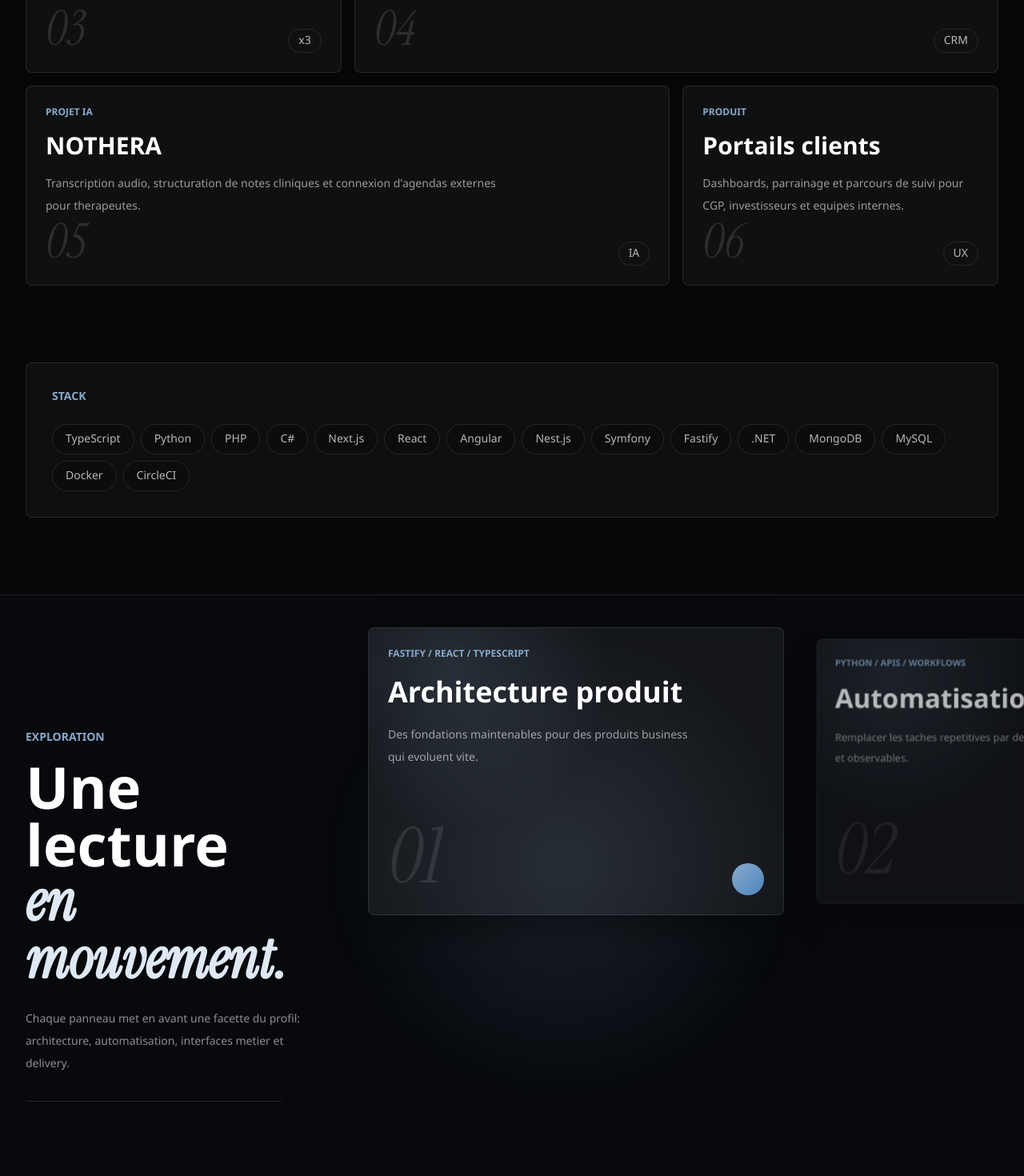
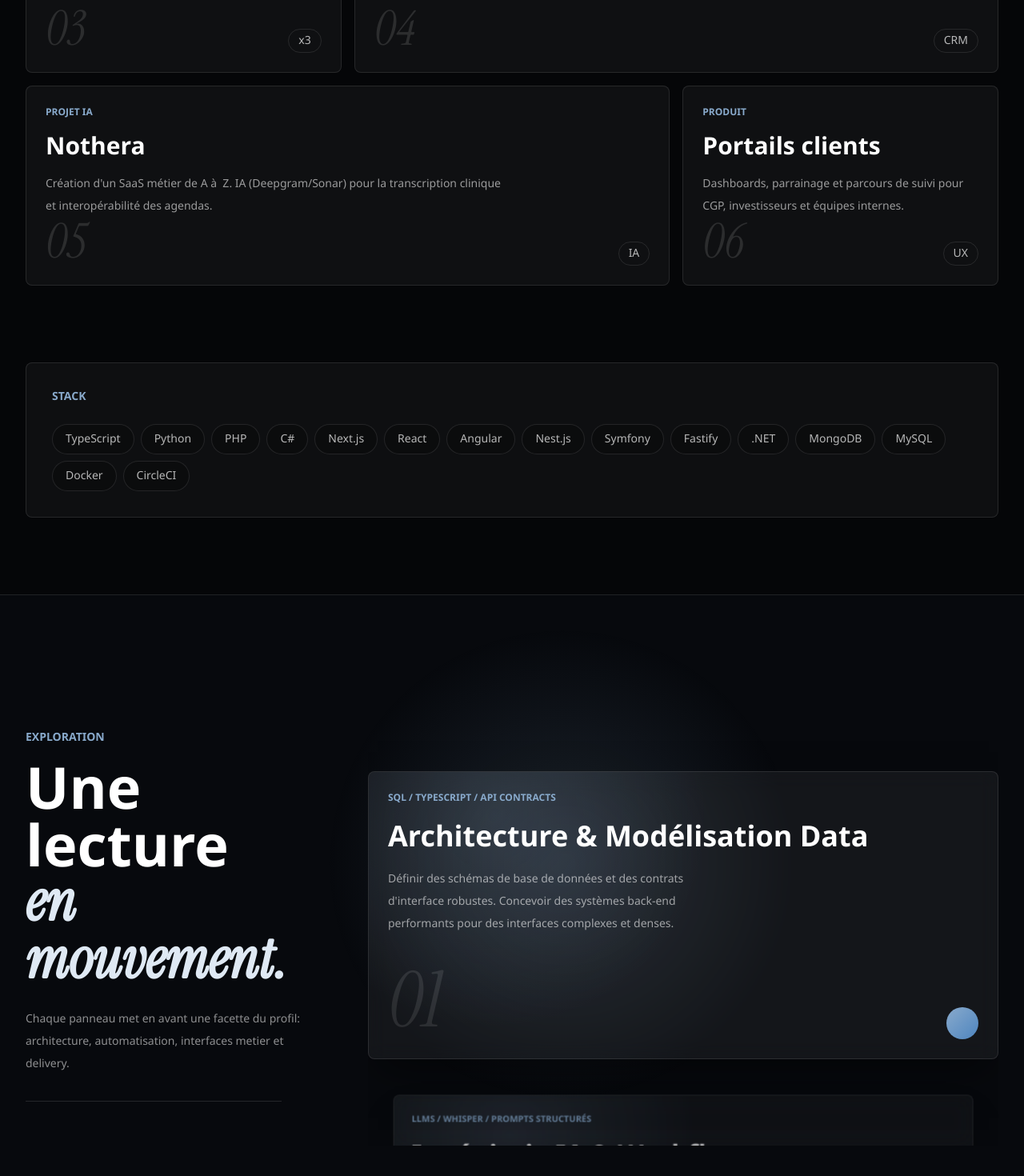
Before and after one commit to adamslma/adam-salama-portfolio, a Next.js app in the folder adam-salama-portfolio/: page / in a window 1280 px wide. Shown: the part 1661-3131 px from the top of the page at 80% size. Built offline with nearby package versions, Linux system fonts and the light colour scheme; a web font is replaced by a local one.

Commit message:
chore: fix exploration modified texts

```diff
--- a/adam-salama-portfolio/app/layout.tsx
+++ b/adam-salama-portfolio/app/layout.tsx
@@ -2,9 +2,9 @@ import type { Metadata } from "next";
 import "./globals.css";
 
 export const metadata: Metadata = {
-  title: "Adam Salama | Developpeur Full-Stack",
+  title: "Adam Salama | Développeur Full-Stack",
   description:
-    "Portfolio d'Adam Salama, developpeur full-stack oriente performance, automatisation et applications metier.",
+    "Portfolio d'Adam Salama, développeur full-stack orienté performance, automatisation et applications métier.",
 };
 
 export default function RootLayout({ children }: { children: React.ReactNode }) {
--- a/adam-salama-portfolio/app/page.tsx
+++ b/adam-salama-portfolio/app/page.tsx
@@ -5,42 +5,42 @@ const achievements = [
   {
     title: "Refonte CFP 2.0",
     eyebrow: "Lead full-stack",
-    body: "Pilotage de 4 developpeurs, cadrage technique, sprints et revues de code sur une refonte produit stratgique.",
+    body: "Lead technique d'une équipe de 4 développeurs juniors. Cadrage de l'architecture, code reviews et fiabilisation d'un produit stratégique.",
     metric: "4 devs",
     className: "md:col-span-2",
   },
   {
     title: "Automatisation RH",
     eyebrow: "Workflow APIs",
-    body: "Evaluation automatisée via Welcome To The Jungle et TestGorilla pour absorber le volume de candidatures.",
+    body: "Conception de pipelines d'intégration d'APIs (WTTJ, TestGorilla) automatisant plus de 29 000 actions chronophages.",
     metric: "29k actions",
     className: "",
   },
   {
     title: "CI optimisée",
     eyebrow: "Delivery",
-    body: "Refonte de la chaine d'integration pour réduire les temps d'attente et fluidifier les deploiements.",
+    body: "Refonte de la chaine d'intégration pour réduire les temps d'attente et fluidifier les deploiements.",
     metric: "x3",
     className: "",
   },
   {
     title: "CRM SDR",
-    eyebrow: "Backend metier",
+    eyebrow: "Backend métier",
     body: "Centralisation des leads via webhooks, consolidation des sources et optimisation du tracking UTM.",
     metric: "CRM",
     className: "md:col-span-2",
   },
   {
-    title: "NOTHERA",
+    title: "Nothera",
     eyebrow: "Projet IA",
-    body: "Transcription audio, structuration de notes cliniques et connexion d'agendas externes pour therapeutes.",
+    body: "Création d'un SaaS métier de A à  Z. IA (Deepgram/Sonar) pour la transcription clinique et interopérabilité des agendas.",
     metric: "IA",
     className: "md:col-span-2",
   },
   {
     title: "Portails clients",
     eyebrow: "Produit",
-    body: "Dashboards, parrainage et parcours de suivi pour CGP, investisseurs et equipes internes.",
+    body: "Dashboards, parrainage et parcours de suivi pour CGP, investisseurs et équipes internes.",
     metric: "UX",
     className: "",
   },
@@ -48,24 +48,24 @@ const achievements = [
 
 const galleryItems = [
   {
-    title: "Architecture produit",
-    label: "Fastify / React / TypeScript",
-    text: "Des fondations maintenables pour des produits business qui evoluent vite.",
+    title: "Architecture & Modélisation Data",
+    label: "SQL / TypeScript / API Contracts",
+    text: "Définir des schémas de base de données et des contrats d'interface robustes. Concevoir des systèmes back-end performants pour des interfaces complexes et denses.",
   },
   {
-    title: "Automatisation",
-    label: "Python / APIs / Workflows",
-    text: "Remplacer les taches repetitives par des pipelines fiables et observables.",
+    title: "Ingénierie IA & Workflows",
+    label: "LLMs / Whisper / Prompts structurés",
+    text: "Passer du PoC au produit métier. Intégration d'IA pour traiter de la donnée non structurée (ex: audio vers notes cliniques) via des pipelines d'API fiables.",
   },
   {
-    title: "Interfaces metier",
-    label: "Next.js / Angular / Dashboards",
-    text: "Des interfaces denses, lisibles et utiles pour les operations quotidiennes.",
+    title: "Scalabilité Opérationnelle",
+    label: "Webhooks / APIs / Python",
+    text: "Remplacer les process manuels par du code. Création de systèmes autonomes capables d'absorber des dizaines de milliers d'actions sans intervention humaine.",
   },
   {
-    title: "Delivery",
-    label: "Docker / CircleCI / Reviews",
-    text: "Raccourcir la boucle build-test-deploy sans sacrifier la qualite.",
+    title: "Qualité & Delivery en équipe",
+    label: "CI-CD / Code Reviews / Lead Tech",
+    text: "Sécuriser le déploiement sur des refontes critiques. Mise en place de pipelines stricts et accompagnement de développeurs pour shiper vite et sans régression.",
   },
 ];
 
@@ -194,7 +194,7 @@ export default function Home() {
               </span>
             </h1>
             <p className="mt-7 max-w-2xl text-lg leading-8 text-white/64">
-              Plus de 3 ans d'expérience terrain. De la refonte des systèmes à l'automatisation de workflows complexes, je construis des applications robustes faites pour évoluer.
+              Plus de 3 ans d&apos;expérience terrain. De la refonte des systèmes à  l&apos;automatisation de workflows complexes, je construis des applications robustes faites pour évoluer.
             </p>
             <div className="mt-8 flex flex-wrap gap-3">
               <a
@@ -308,7 +308,7 @@ export default function Home() {
           <div>
             <p className="text-sm uppercase text-[#89AACC]">Disponible</p>
             <h2 className="mt-3 max-w-2xl text-4xl font-semibold text-white md:text-5xl">
-              Prêt à shiper. Parlons de vos prochains défis techniques.
+              Prêt à  shiper. Parlons de vos prochains défis techniques.
             </h2>
             <p className="mt-5">Vous cherchez un profil autonome pour renforcer votre équipe ? Discutons-en.</p>
             <p className="mt-5 text-white/54">Paris - adam.salama2002@gmail.com</p>
--- a/adam-salama-portfolio/app/portfolio-experience.tsx
+++ b/adam-salama-portfolio/app/portfolio-experience.tsx
@@ -60,10 +60,7 @@ export function LoadingCounter() {
 
 export function ParallaxGallery({ galleryItems }: { galleryItems: GalleryItem[] }) {
   const [scrollProgress, setScrollProgress] = useState(0);
-  const [maxTravel, setMaxTravel] = useState(0);
   const galleryRef = useRef<HTMLElement | null>(null);
-  const viewportRef = useRef<HTMLDivElement | null>(null);
-  const trackRef = useRef<HTMLDivElement | null>(null);
 
   useEffect(() => {
     let frame = 0;
@@ -77,12 +74,6 @@ export function ParallaxGallery({ galleryItems }: { galleryItems: GalleryItem[]
       const total = rect.height - window.innerHeight;
       const progress = total > 0 ? Math.min(Math.max(-rect.top / total, 0), 1) : 0;
       setScrollProgress(progress);
-
-      if (viewportRef.current && trackRef.current) {
-        const viewportWidth = viewportRef.current.clientWidth;
-        const trackWidth = trackRef.current.scrollWidth;
-        setMaxTravel(Math.max(trackWidth - viewportWidth, 0));
-      }
     };
 
     const onScroll = () => {
@@ -110,7 +101,7 @@ export function ParallaxGallery({ galleryItems }: { galleryItems: GalleryItem[]
     >
       <div className="sticky top-0 flex h-screen items-center overflow-hidden">
         <div className="absolute inset-0 bg-[radial-gradient(circle_at_55%_42%,rgba(137,170,204,0.16),transparent_35%)]" />
-        <div className="relative mx-auto grid w-full max-w-7xl gap-10 px-5 md:grid-cols-[0.66fr_1.34fr] md:px-8">
+        <div className="relative mx-auto grid w-full max-w-7xl gap-10 px-5 md:grid-cols-[0.66fr_minmax(0,1.34fr)] md:px-8">
           <div className="self-center md:pr-4">
             <p className="text-sm font-semibold uppercase text-[#89AACC]">Exploration</p>
             <h2 className="mt-4 text-5xl font-semibold leading-none text-white md:text-7xl">
@@ -129,28 +120,23 @@ export function ParallaxGallery({ galleryItems }: { galleryItems: GalleryItem[]
             </div>
           </div>
 
-          <div ref={viewportRef} className="relative h-[64vh] min-h-[430px] overflow-visible">
-            <div
-              ref={trackRef}
-              className="absolute left-0 top-1/2 flex -translate-y-1/2 gap-5 will-change-transform"
-              style={{
-                transform: `translate3d(${-scrollProgress * maxTravel}px, -50%, 0)`,
-              }}
-            >
+          <div className="relative h-[72vh] min-h-[520px] min-w-0 overflow-hidden">
               {galleryItems.map((item, index) => {
                 const itemProgress = scrollProgress * (galleryItems.length - 1);
                 const distance = Math.abs(index - itemProgress);
+                const offset = (index - itemProgress) * 390;
                 const scale = 1 - Math.min(distance * 0.08, 0.18);
                 const opacity = 1 - Math.min(distance * 0.28, 0.5);
 
                 return (
                   <article
                     key={item.title}
-                    className="relative h-[360px] w-[72vw] shrink-0 overflow-hidden rounded-[8px] border border-white/10 bg-white/[0.055] p-6 shadow-2xl shadow-black/50 backdrop-blur-md transition-[border-color,opacity,transform] duration-200 ease-out md:w-[520px]"
+                    className="absolute left-0 top-1/2 h-[360px] w-full overflow-hidden rounded-[8px] border border-white/10 bg-white/[0.055] p-6 shadow-2xl shadow-black/50 backdrop-blur-md transition-[border-color,opacity,transform] duration-200 ease-out will-change-transform"
                     style={{
-                      transform: `scale(${scale})`,
+                      transform: `translate3d(0, ${offset}px, 0) translateY(-50%) scale(${scale})`,
                       opacity,
                       transformOrigin: "center",
+                      zIndex: galleryItems.length - Math.round(distance),
                     }}
                   >
                     <div className="absolute inset-0 bg-[radial-gradient(circle_at_20%_15%,rgba(137,170,204,0.16),transparent_38%)]" />
@@ -168,7 +154,6 @@ export function ParallaxGallery({ galleryItems }: { galleryItems: GalleryItem[]
                   </article>
                 );
               })}
-            </div>
           </div>
         </div>
       </div>
```
